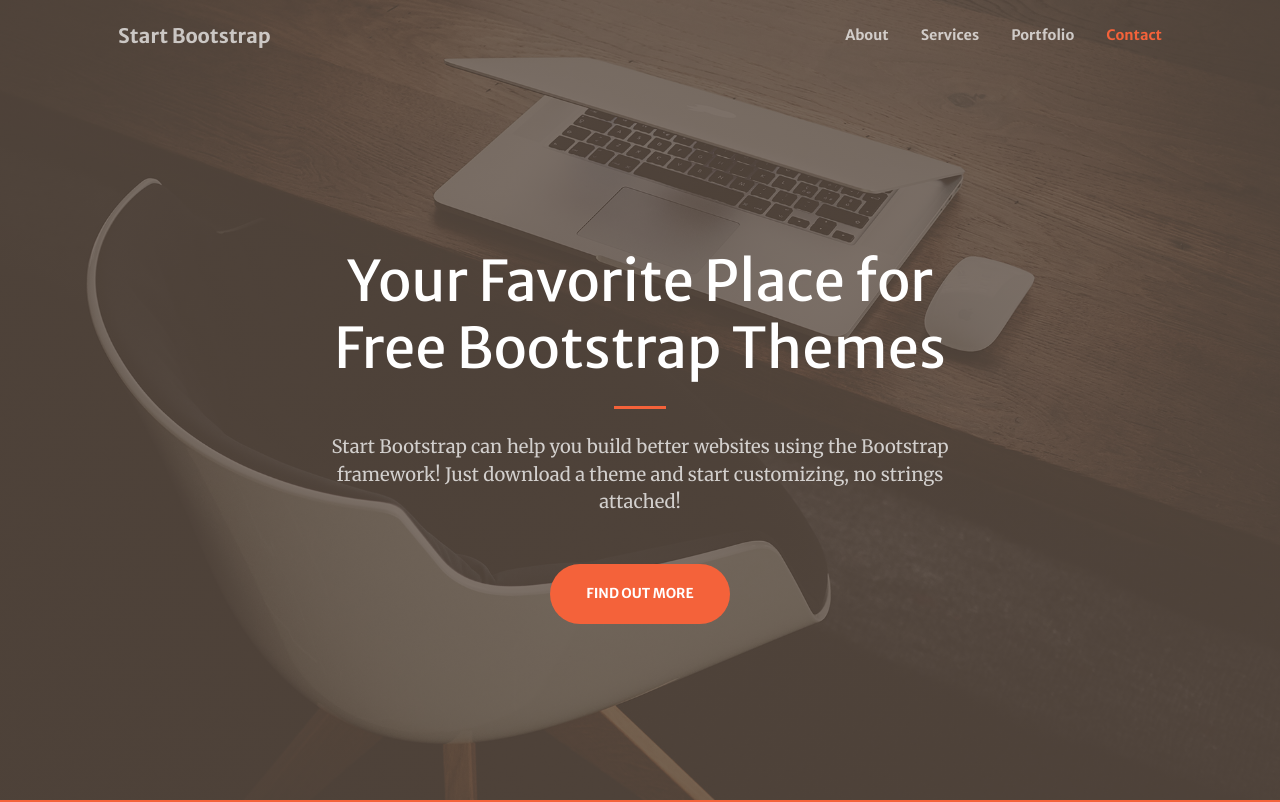
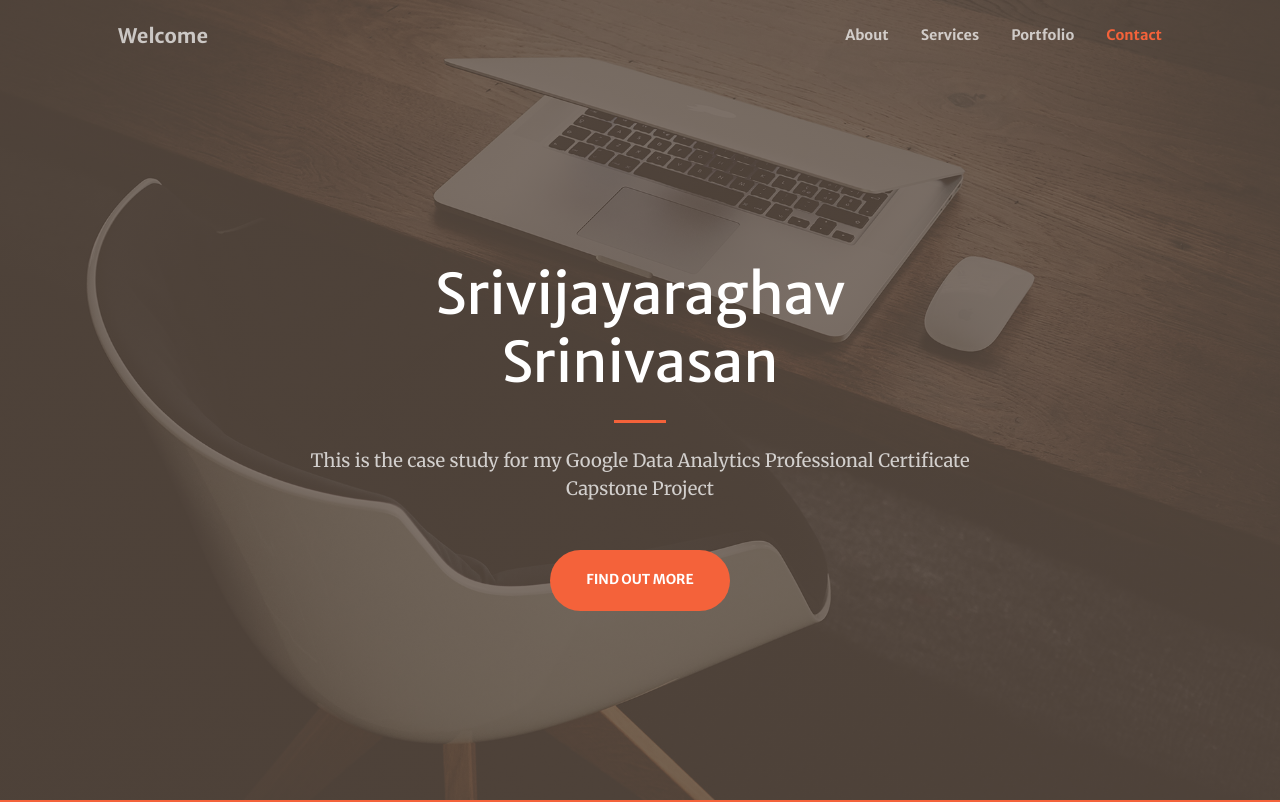
Before and after one commit to Srivijayaraghav-S/google, a plain HTML site: page index.html in a window 1280 px wide. Shown: the top 802 px of the page. Drawn offline with nearby package versions, Linux system fonts and the light colour scheme; some packages are replaced by stand-ins of ours; a script that the page names is missing.

Commit message:
Update index.html

```diff
--- a/index.html
+++ b/index.html
@@ -5,7 +5,7 @@
         <meta name="viewport" content="width=device-width, initial-scale=1, shrink-to-fit=no" />
         <meta name="description" content="" />
         <meta name="author" content="" />
-        <title>Creative - Start Bootstrap Theme</title>
+        <title>Google Data Analytics Professional Certificate - Capstone Project</title>
         <!-- Favicon-->
         <link rel="icon" type="image/x-icon" href="assets/favicon.ico" />
         <!-- Bootstrap Icons-->
@@ -22,7 +22,7 @@
         <!-- Navigation-->
         <nav class="navbar navbar-expand-lg navbar-light fixed-top py-3" id="mainNav">
             <div class="container px-4 px-lg-5">
-                <a class="navbar-brand" href="#page-top">Start Bootstrap</a>
+                <a class="navbar-brand" href="#page-top">Welcome</a>
                 <button class="navbar-toggler navbar-toggler-right" type="button" data-bs-toggle="collapse" data-bs-target="#navbarResponsive" aria-controls="navbarResponsive" aria-expanded="false" aria-label="Toggle navigation"><span class="navbar-toggler-icon"></span></button>
                 <div class="collapse navbar-collapse" id="navbarResponsive">
                     <ul class="navbar-nav ms-auto my-2 my-lg-0">
@@ -39,11 +39,11 @@
             <div class="container px-4 px-lg-5 h-100">
                 <div class="row gx-4 gx-lg-5 h-100 align-items-center justify-content-center text-center">
                     <div class="col-lg-8 align-self-end">
-                        <h1 class="text-white font-weight-bold">Your Favorite Place for Free Bootstrap Themes</h1>
+                        <h1 class="text-white font-weight-bold">Srivijayaraghav Srinivasan</h1>
                         <hr class="divider" />
                     </div>
                     <div class="col-lg-8 align-self-baseline">
-                        <p class="text-white-75 mb-5">Start Bootstrap can help you build better websites using the Bootstrap framework! Just download a theme and start customizing, no strings attached!</p>
+                        <p class="text-white-75 mb-5">This is the case study for my Google Data Analytics Professional Certificate Capstone Project</p>
                         <a class="btn btn-primary btn-xl" href="#about">Find Out More</a>
                     </div>
                 </div>
```
